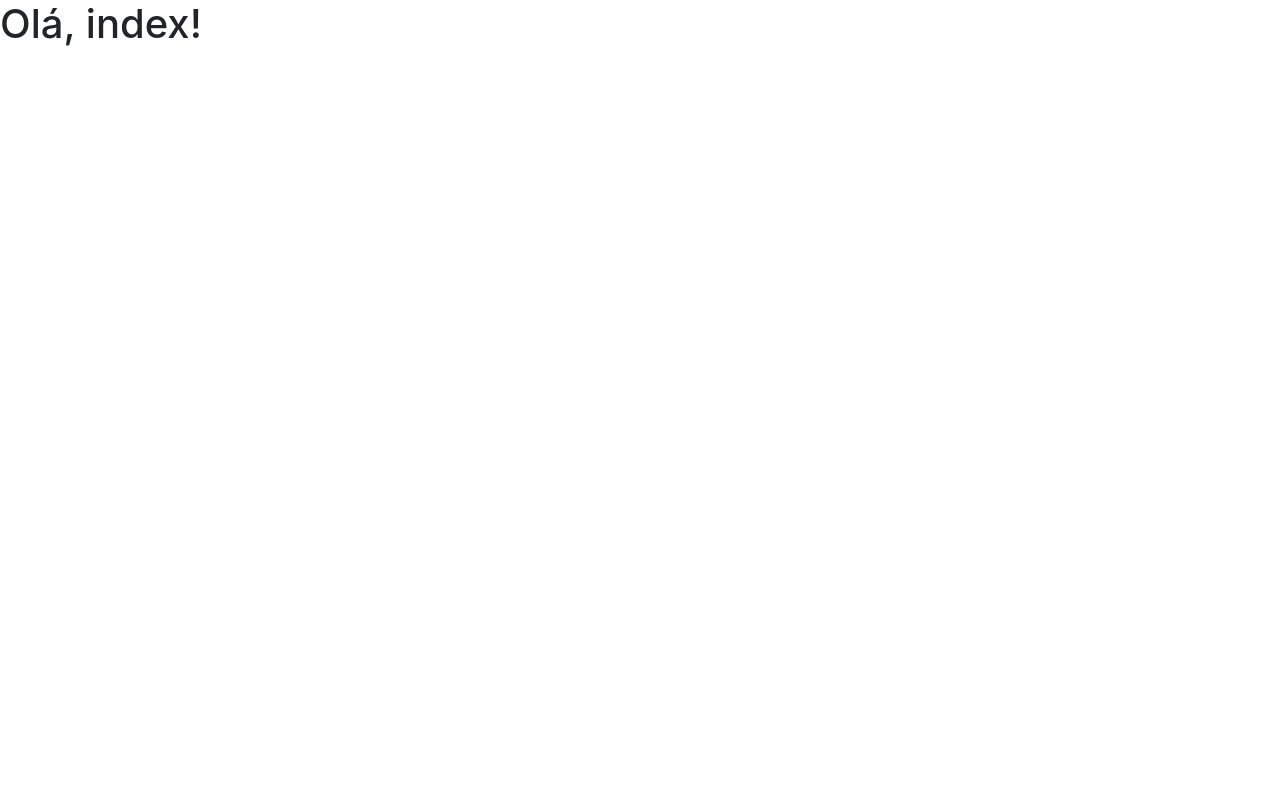
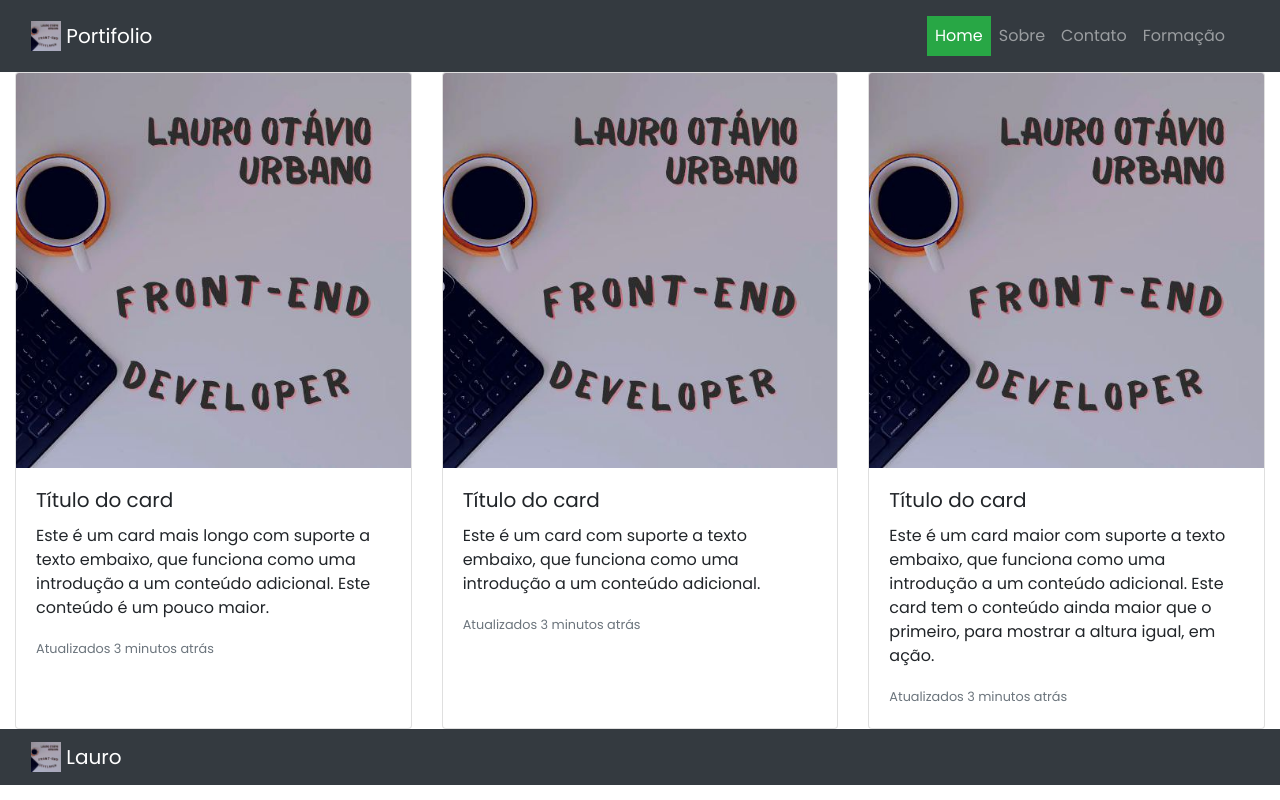
Before and after one commit to laurourbano/desafio1_front-end_iUUL, a website: page PrimeiroDesafio/index.html in a window 1280 px wide. Drawn offline with nearby package versions, Linux system fonts and the light colour scheme.

Commit message:
avancando na pagina inicial

```diff
--- a/PrimeiroDesafio/css/styles.css
+++ b/PrimeiroDesafio/css/styles.css
@@ -1,36 +1,6 @@
-/*:root {
-  --fundo: #123;
-  --corTextoPadrao: #f1f2f3;
-  --fontePequena: 1em;
-  --fonteMedia: 1.1em;
-  --fonteGrande: 1.3em
-
-}
-*{
+* {
   margin: 0;
   padding: 0;
   box-sizing: border-box;
-  font-family: 'Poppins', Arial, Helvetica, sans-serif;
+  font-family: 'Poppins', sans-serif, Arial, Helvetica;
 }
-body{
-  background-color: var(--fundo);
-  color:var(--corTextoPadrao);
-}
-a{
-  text-decoration: none;
-  color: var(--corTextoPadrao)
-}
-i{
-  font-size: var(--fonteGrande);
-  color:#abc;
-}
-
-.centralizar {
-  width: 90%;
-  margin: 0 auto;
-}
-
-.botao {
-  padding: 15px 35px;
-  border-radius: 15px;
-}*/
--- a/PrimeiroDesafio/index.html
+++ b/PrimeiroDesafio/index.html
@@ -2,24 +2,191 @@
 <html lang="pt-br">
 	<head>
 		<!-- Meta tags Obrigatórias -->
-    <meta charset="utf-8">
-    <meta name="viewport" content="width=device-width, initial-scale=1, shrink-to-fit=no">
+		<meta charset="utf-8" />
+		<meta
+			name="viewport"
+			content="width=device-width, initial-scale=1, shrink-to-fit=no"
+		/>
+		<link
+			rel="shortcut icon"
+			href="assets/favicon/fav.jpg"
+			type="image/x-icon"
+		/>
 
 		<!-- Bootstrap CSS -->
-    <link rel="stylesheet" href="https://stackpath.bootstrapcdn.com/bootstrap/4.1.3/css/bootstrap.min.css" integrity="sha384-MCw98/SFnGE8fJT3GXwEOngsV7Zt27NXFoaoApmYm81iuXoPkFOJwJ8ERdknLPMO" crossorigin="anonymous">
-
-    <title>Olá, index!</title>
+		<link
+			rel="stylesheet"
+			href="https://stackpath.bootstrapcdn.com/bootstrap/4.1.3/css/bootstrap.min.css"
+			integrity="sha384-MCw98/SFnGE8fJT3GXwEOngsV7Zt27NXFoaoApmYm81iuXoPkFOJwJ8ERdknLPMO"
+			crossorigin="anonymous"
+		/>
+		<link rel="preconnect" href="https://fonts.googleapis.com" />
+		<link rel="preconnect" href="https://fonts.gstatic.com" crossorigin />
+		<link
+			href="https://fonts.googleapis.com/css2?family=Poppins:wght@400;700&display=swap"
+			rel="stylesheet"
+		/>
+		<title>Portifólio | Lauro</title>
+		<link rel="stylesheet" href="css/styles.css" />
 	</head>
 	<body>
-    <h1>Olá, index!</h1>
+		<nav class="navbar navbar-dark bg-dark">
+			<div class="container-fluid">
+				<nav>
+					<a class="navbar-brand" href="index.html">
+						<img
+							src="assets/img/logo.jpg"
+							width="30"
+							height="30"
+							class="d-inline-block align-top"
+							alt="logo"
+						/>
+						Portifolio
+					</a>
+				</nav>
 
+        <nav class="navbar navbar-expand-md navbar-dark bg-dark">
+          <button class="navbar-toggler" type="button" data-toggle="collapse" data-target="#navbarTogglerDemo02" aria-controls="navbarTogglerDemo02" aria-expanded="false" aria-label="Alterna navegação">
+            <span class="navbar-toggler-icon"></span>
+          </button>
 
+          <div class="collapse navbar-collapse" id="navbarTogglerDemo02">
 
+						<ul class="navbar-nav">
+							<li class="nav-item active">
+								<a
+									class="nav-item nav-link bg-success"
+									href="index.html"
+									>Home
+									<span class="sr-only"
+										>(Página atual)</span
+									></a
+								>
+							</li>
+							<li class="nav-item">
+								<a
+									class="nav-item nav-link"
+									href="pages/sobre.html"
+									>Sobre</a
+								>
+							</li>
+							<li class="nav-item">
+								<a
+									class="nav-item nav-link"
+									href="pages/contato.html"
+									>Contato</a
+								>
+							</li>
+							<li class="nav-item">
+								<a
+									class="nav-item nav-link"
+									href="pages/formacao.html"
+									>Formação</a
+								>
+							</li>
+						</ul>
+					</div>
+        </nav>
+		</nav>
 
-    <!-- JavaScript (Opcional) -->
+		<div class="container-fluid">
+			<div class="card-deck">
+				<div class="card">
+					<img
+						class="card-img-top"
+						src="assets/img/logo.jpg"
+						alt="Imagem de capa do card"
+					/>
+					<div class="card-body">
+						<h5 class="card-title">Título do card</h5>
+						<p class="card-text">
+							Este é um card mais longo com suporte a texto
+							embaixo, que funciona como uma introdução a um
+							conteúdo adicional. Este conteúdo é um pouco maior.
+						</p>
+						<p class="card-text">
+							<small class="text-muted"
+								>Atualizados 3 minutos atrás</small
+							>
+						</p>
+					</div>
+				</div>
+				<div class="card">
+					<img
+						class="card-img-top"
+						src="assets/img/logo.jpg"
+						alt="Imagem de capa do card"
+					/>
+					<div class="card-body">
+						<h5 class="card-title">Título do card</h5>
+						<p class="card-text">
+							Este é um card com suporte a texto embaixo, que
+							funciona como uma introdução a um conteúdo
+							adicional.
+						</p>
+						<p class="card-text">
+							<small class="text-muted"
+								>Atualizados 3 minutos atrás</small
+							>
+						</p>
+					</div>
+				</div>
+				<div class="card">
+					<img
+						class="card-img-top"
+						src="assets/img/logo.jpg"
+						alt="Imagem de capa do card"
+					/>
+					<div class="card-body">
+						<h5 class="card-title">Título do card</h5>
+						<p class="card-text">
+							Este é um card maior com suporte a texto embaixo,
+							que funciona como uma introdução a um conteúdo
+							adicional. Este card tem o conteúdo ainda maior que
+							o primeiro, para mostrar a altura igual, em ação.
+						</p>
+						<p class="card-text">
+							<small class="text-muted"
+								>Atualizados 3 minutos atrás</small
+							>
+						</p>
+					</div>
+				</div>
+			</div>
+		</div>
+
+		<nav class="navbar navbar-dark bg-dark">
+			<div class="container-fluid">
+				<a class="navbar-brand" href="#">
+					<img
+						src="assets/img/logo.jpg"
+						width="30"
+						height="30"
+						class="d-inline-block align-top"
+						alt="logo"
+					/>
+					Lauro
+				</a>
+			</div>
+		</nav>
+
+		<!-- JavaScript-->
+		<script src="js/script.js" defer></script>
 		<!-- jQuery primeiro, depois Popper.js, depois Bootstrap JS -->
-    <script src="https://code.jquery.com/jquery-3.3.1.slim.min.js" integrity="sha384-q8i/X+965DzO0rT7abK41JStQIAqVgRVzpbzo5smXKp4YfRvH+8abtTE1Pi6jizo" crossorigin="anonymous"></script>
-    <script src="https://cdnjs.cloudflare.com/ajax/libs/popper.js/1.14.3/umd/popper.min.js" integrity="sha384-ZMP7rVo3mIykV+2+9J3UJ46jBk0WLaUAdn689aCwoqbBJiSnjAK/l8WvCWPIPm49" crossorigin="anonymous"></script>
-    <script src="https://stackpath.bootstrapcdn.com/bootstrap/4.1.3/js/bootstrap.min.js" integrity="sha384-ChfqqxuZUCnJSK3+MXmPNIyE6ZbWh2IMqE241rYiqJxyMiZ6OW/JmZQ5stwEULTy" crossorigin="anonymous"></script>
+		<script
+			src="https://code.jquery.com/jquery-3.3.1.slim.min.js"
+			integrity="sha384-q8i/X+965DzO0rT7abK41JStQIAqVgRVzpbzo5smXKp4YfRvH+8abtTE1Pi6jizo"
+			crossorigin="anonymous"
+		></script>
+		<script
+			src="https://cdnjs.cloudflare.com/ajax/libs/popper.js/1.14.3/umd/popper.min.js"
+			integrity="sha384-ZMP7rVo3mIykV+2+9J3UJ46jBk0WLaUAdn689aCwoqbBJiSnjAK/l8WvCWPIPm49"
+			crossorigin="anonymous"
+		></script>
+		<script
+			src="https://stackpath.bootstrapcdn.com/bootstrap/4.1.3/js/bootstrap.min.js"
+			integrity="sha384-ChfqqxuZUCnJSK3+MXmPNIyE6ZbWh2IMqE241rYiqJxyMiZ6OW/JmZQ5stwEULTy"
+			crossorigin="anonymous"
+		></script>
 	</body>
 </html>
```
Also changed, not shown: PrimeiroDesafio/css/cabecalho.css (deleted, +0 -22 lines), PrimeiroDesafio/css/rodape.css (deleted, +0 -18 lines), PrimeiroDesafio/css/main.css (deleted), PrimeiroDesafio/pages/formacao.html (added). Lines whose indentation alone changed are shown as unchanged.
